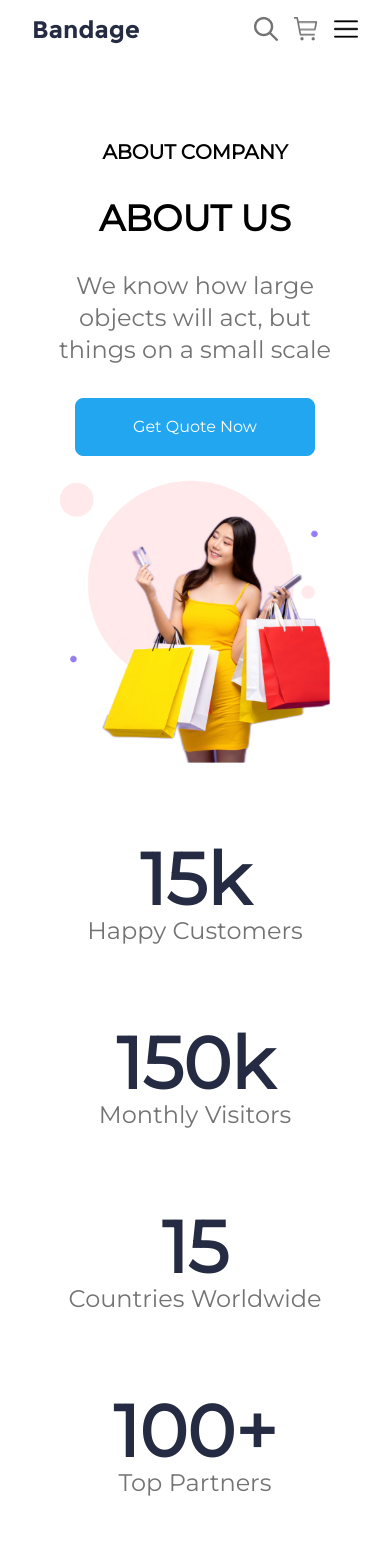
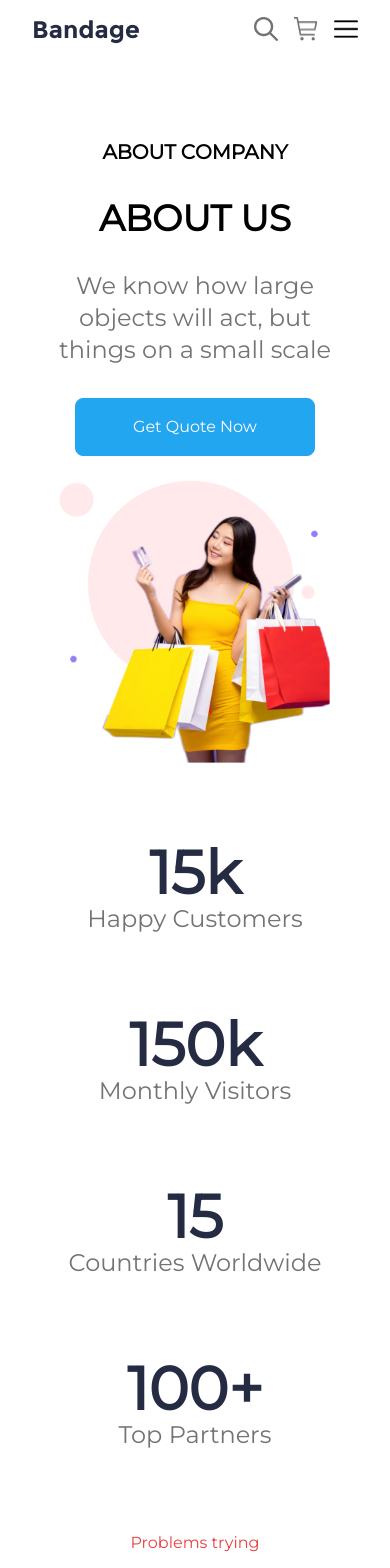
Before and after one commit to cyrusDev1/FigmaToCode-Challenge-Week3-cyrusDev, a Nuxt app: page / in a window 390 px wide. Shown: the top 1568 px of the page. Built offline with nearby package versions, Linux system fonts and the light colour scheme.

Commit message:
feat: mobile

```diff
--- a/components/About/about.vue
+++ b/components/About/about.vue
@@ -25,19 +25,19 @@
         <div class="mt-20 space-y-20">
             <div class="grid grid-cols-1 sm:grid-cols-2 xl:grid-cols-4 gap-20 sm:gap-10 lg:gap-6">
                 <div class="text-center">
-                    <h2 class="font-bold text-7xl text-[#252B42]">15k</h2>
+                    <h2 class="font-bold text-6xl lg:text-7xl text-[#252B42]">15k</h2>
                     <p class="text-[#737373] text-2xl">Happy Customers</p>
                 </div>
                 <div class="text-center">
-                    <h2 class="font-bold text-7xl text-[#252B42]">150k</h2>
+                    <h2 class="font-bold text-6xl lg:text-7xl text-[#252B42]">150k</h2>
                     <p class="text-[#737373] text-2xl">Monthly Visitors</p>
                 </div>
                 <div class="text-center">
-                    <h2 class="font-bold text-7xl text-[#252B42]">15</h2>
+                    <h2 class="font-bold text-6xl lg:text-7xl text-[#252B42]">15</h2>
                     <p class="text-[#737373] text-2xl">Countries  Worldwide</p>
                 </div>
                 <div class="text-center">
-                    <h2 class="font-bold text-7xl text-[#252B42]">100+</h2>
+                    <h2 class="font-bold text-6xl lg:text-7xl text-[#252B42]">100+</h2>
                     <p class="text-[#737373] text-2xl">Top Partners</p>
                 </div>
             </div>
```
